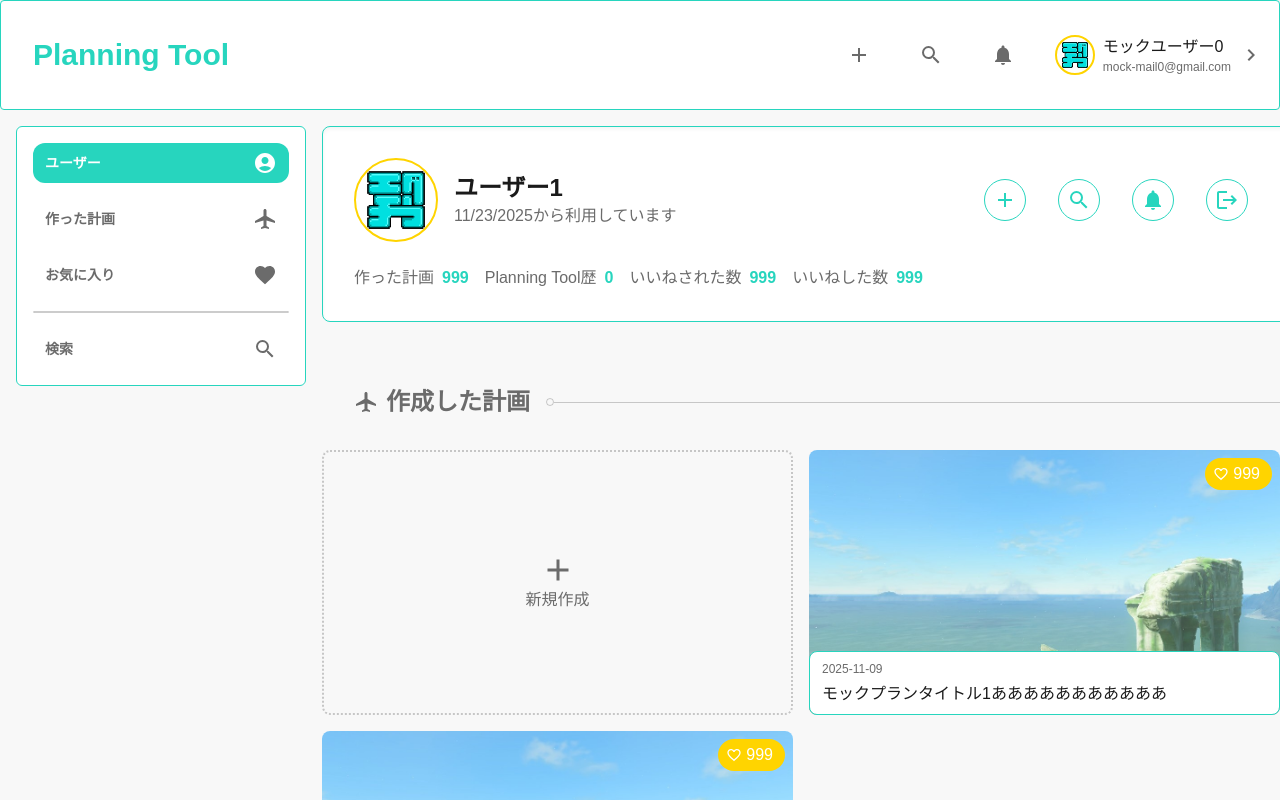
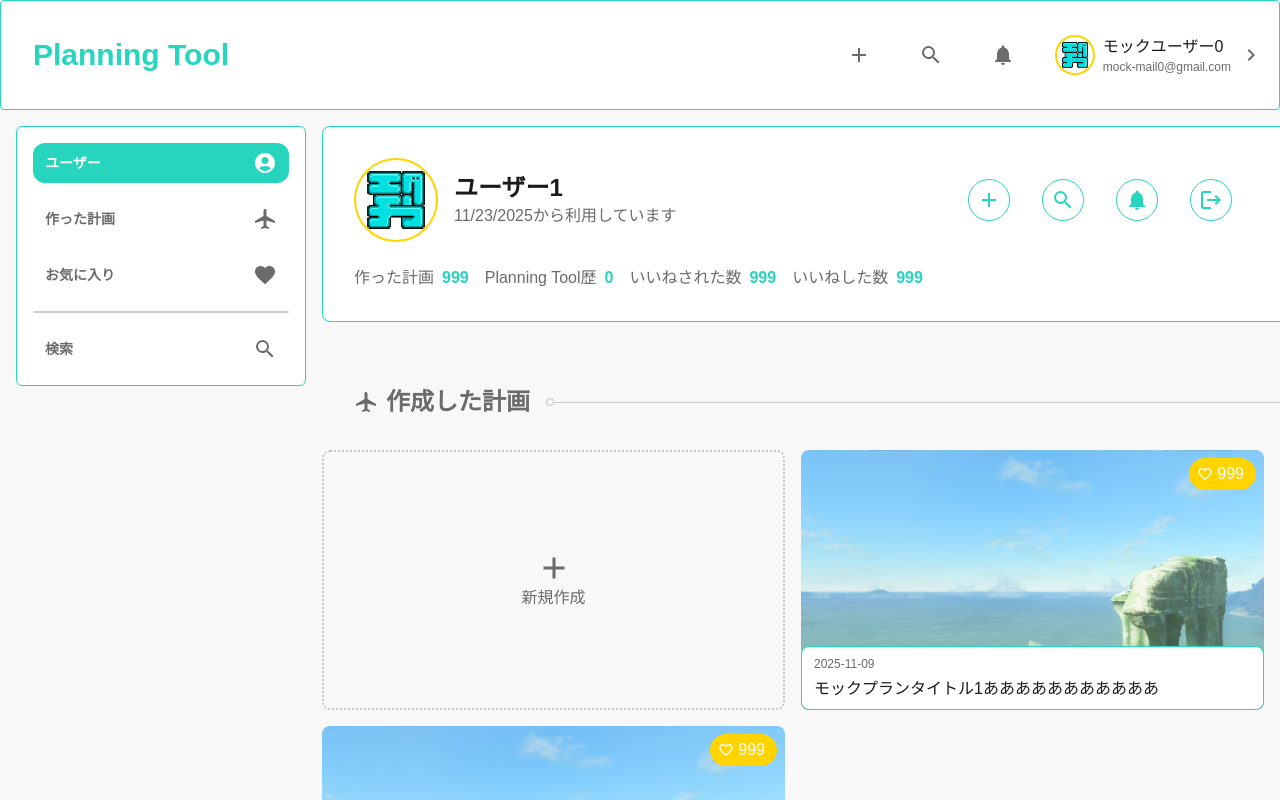
Before and after one commit to SOTA-swp/frontend, a Next.js app: page /user/1 in a window 1280 px wide. Shown: the top 800 px of the page. Built offline with nearby package versions, Linux system fonts and the light colour scheme.

Commit message:
💄 余白を統一

```diff
--- a/app/(main)/layout.tsx
+++ b/app/(main)/layout.tsx
@@ -9,7 +9,7 @@ export default function RootLayout({
   return (
     <div>
       <CommonHeader />
-      <div className="flex p-4 pr-0 gap-4">
+      <div className="flex p-4 gap-4">
         <Side />
         {children}
       </div>
```
